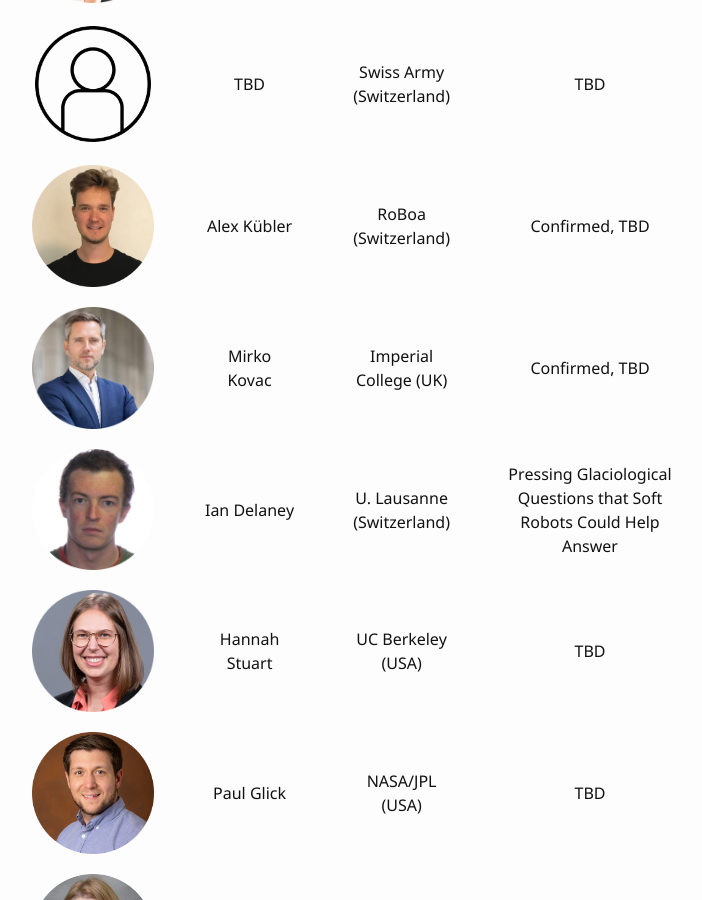
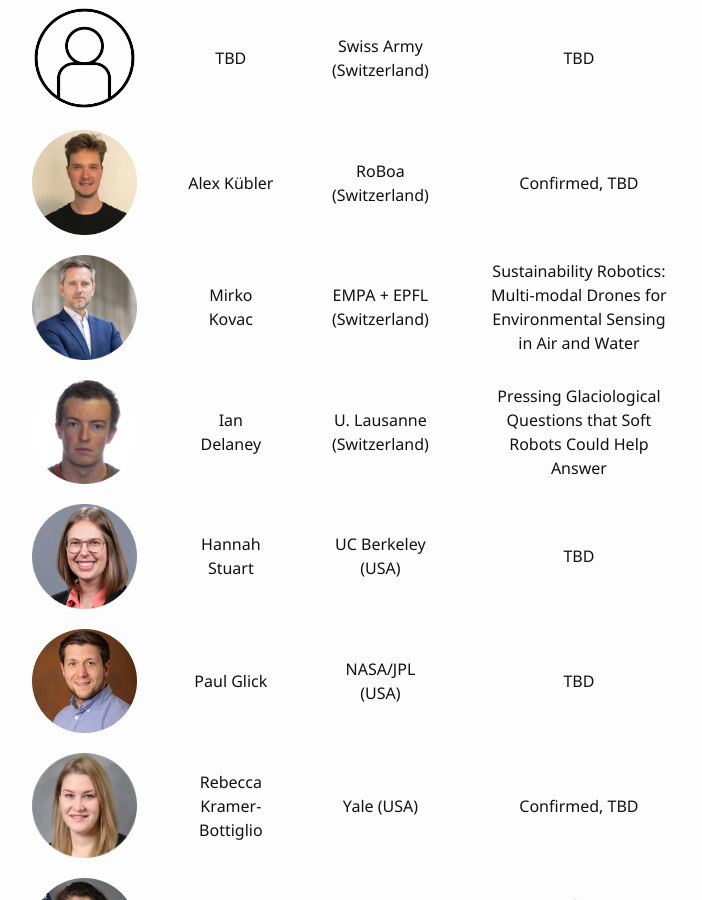
Before and after one commit to harder-workshop/robosoft_2025, a Jekyll site: the page built from 1-speakers.md, in a window 1280 px wide and 900 px high, scrolled down 424 px. Shown: the whole window, without its empty margins (288-990 px from the left). Built offline with Jekyll 4.4.1, drawn with Linux system fonts in a browser that asks for light colours.

Commit message:
updates Mirko

```diff
--- a/1-speakers.md
+++ b/1-speakers.md
@@ -14,7 +14,7 @@ Confirmed speakers are listed below. Additional speakers and organizations will
 |![Robin](./images/robin_murphy-circle.png)| Robin Murphy              | Texas A&M (USA)               | Confirmed, TBD |
 |![TBD](./images/blank.png) | TBD                       | Swiss Army (Switzerland)      | TBD  |
 |![Alex](./images/alex_kubler-circle.png)| Alex Kübler               | RoBoa (Switzerland)           | Confirmed, TBD |
-|![Mirko](./images/mirko-circle.png)| Mirko Kovac               | Imperial College (UK)         | Confirmed, TBD  |
+|![Mirko](./images/mirko-circle.png)| Mirko Kovac               | EMPA + EPFL (Switzerland)         | Sustainability Robotics: Multi-modal Drones for Environmental Sensing in Air and Water  |
 |![Ian](./images/Ian-Delaney-circle.png)| Ian Delaney               | U. Lausanne (Switzerland)     | Pressing Glaciological Questions that Soft Robots Could Help Answer  |
 |![Hannah](./images/Hannah-Stuart-Circle.png)| Hannah Stuart             | UC Berkeley (USA)             | TBD  |
 |![Paul](./images/Paul_Glick-circle.png)| Paul Glick                | NASA/JPL (USA)                | TBD  |
```
